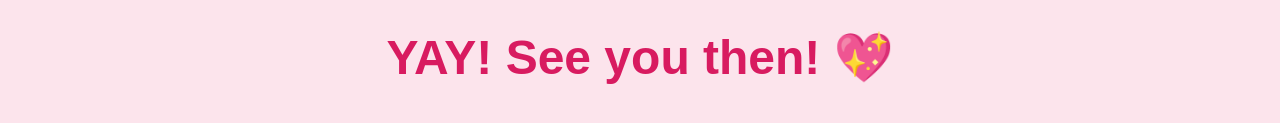
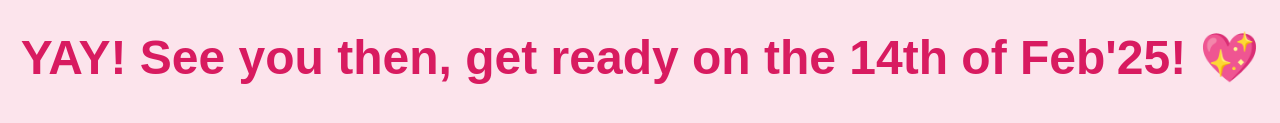
Before and after one commit to vinithpincha/myvalentine, a plain HTML site: page index.html in a window 1280 px wide. Both pictures are taken after a click on the button "Yes". Shown: the part 445-568 px from the top of the page. Drawn offline with Linux system fonts and the light colour scheme.

Commit message:
Update index.html

```diff
--- a/index.html
+++ b/index.html
@@ -80,7 +80,7 @@
         // This function runs when they click "Yes"
         function sayYes() {
             // Change the text
-            document.getElementById('question').innerText = "YAY! See you then! 💖";
+            document.getElementById('question').innerText = "YAY! See you then, get ready on the 14th of Feb'25! 💖";
 
             // Change the image to a happy celebration gif
             document.getElementById('mainImage').src = "https://media.tenor.com/gUiu1zyxfzYAAAAi/bear-kiss-bear-kisses.gif";
```
